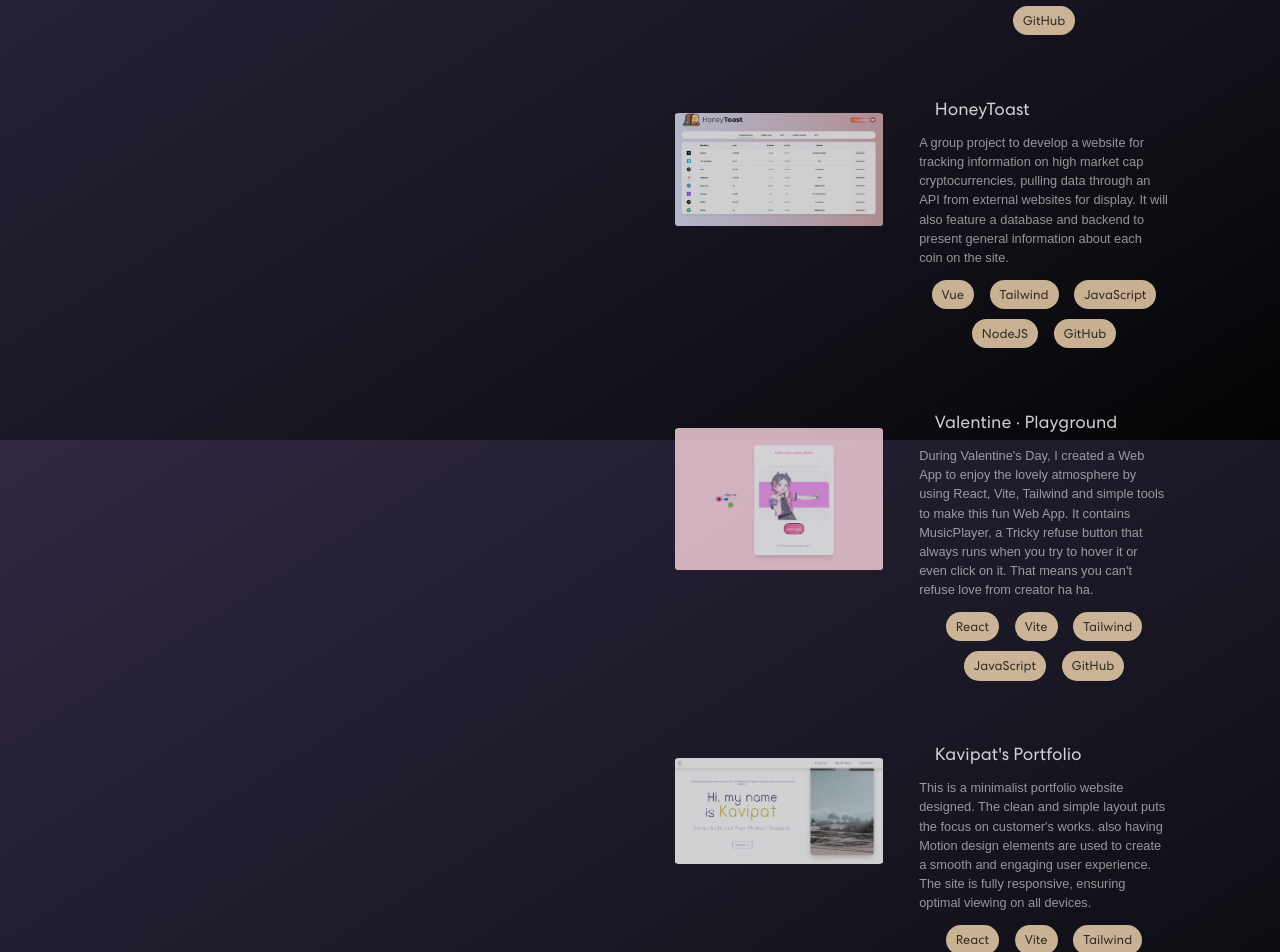
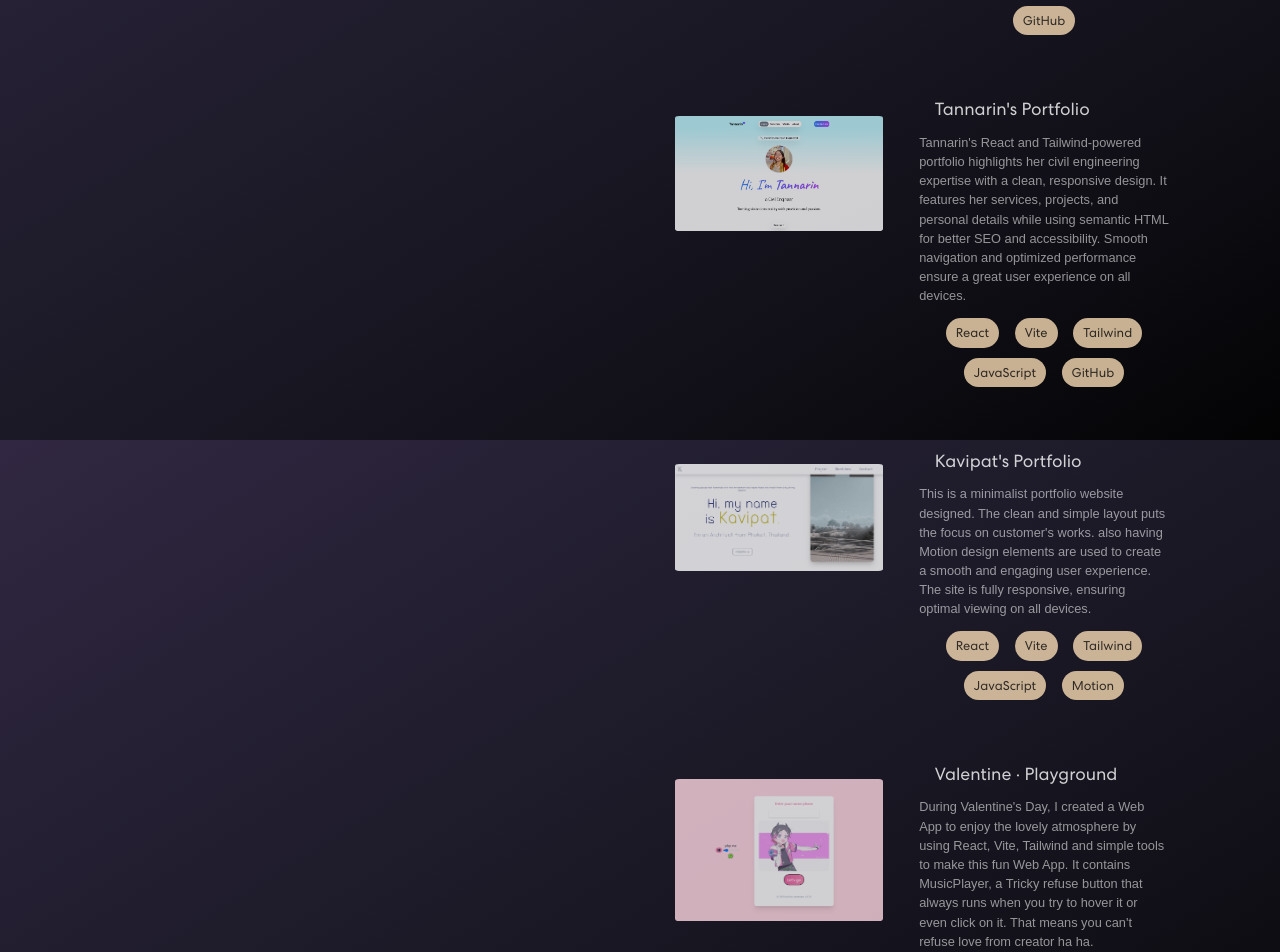
Before and after one commit to sahatwatz/portfolio-app, a React (Create React App) app: page / in a window 1280 px wide. Shown: the part 2760-3712 px from the top of the page. Built offline with nearby package versions, Linux system fonts and the light colour scheme; a web font is replaced by a local one.

Commit message:
add: new project

```diff
--- a/src/components/Right.js
+++ b/src/components/Right.js
@@ -13,7 +13,7 @@ import skill9 from "../assets/img/github.svg";
 import skill10 from "../assets/img/toeic2.svg";
 import project1 from "../assets/img/esports-web.png";
 import project2 from "../assets/img/tesla.png";
-import project3 from "../assets/img/honeytoast.png";
+import project3 from "../assets/img/tannarin-port.webp";
 import project4 from "../assets/img/clove.png";
 import project5 from "../assets/img/kavi.png";
 import popuptoeic from "../assets/img/popuptoeic.jpg";
@@ -301,66 +301,22 @@ export const Right = () => {
         <div className="box-text">
           <h1>
             <a
-              href="#"
+              href="https://tannarin.vercel.app"
               className="link6"
               target="_blank"
               rel="noopener noreferrer nofollow"
             >
-              <span>HoneyToast</span>
+              <span>Tannarin's Portfolio</span>
             </a>
           </h1>
           <div className="box-text-text">
             <p>
-              A group project to develop a website for tracking information on
-              high market cap cryptocurrencies, pulling data through an API from
-              external websites for display. It will also feature a database and
-              backend to present general information about each coin on the
-              site.
-            </p>
-          </div>
-          <div className="skill-span">
-            <div className="skill-box">
-              <p>Vue</p>
-            </div>
-            <div className="skill-box">
-              <p>Tailwind</p>
-            </div>
-            <div className="skill-box">
-              <p>JavaScript</p>
-            </div>
-          </div>
-          <div className="skill-span">
-            <div className="skill-box">
-              <p>NodeJS</p>
-            </div>
-            <div className="skill-box">
-              <p>GitHub</p>
-            </div>
-          </div>
-        </div>
-      </div>
-
-      <div className="content-box2">
-        <div className="box-pic">
-          <img src={project4} alt="project 4" />
-        </div>
-        <div className="box-text">
-          <h1>
-            <a
-              href="https://playground-v.vercel.app/"
-              className="link6"
-              target="_blank"
-            >
-              <span>Valentine · Playground</span>
-            </a>
-          </h1>
-          <div className="box-text-text">
-            <p>
-              During Valentine's Day, I created a Web App to enjoy the lovely
-              atmosphere by using React, Vite, Tailwind and simple tools to make
-              this fun Web App. It contains MusicPlayer, a Tricky refuse button
-              that always runs when you try to hover it or even click on it.
-              That means you can't refuse love from creator ha ha.
+              Tannarin's React and Tailwind-powered portfolio highlights her
+              civil engineering expertise with a clean, responsive design. It
+              features her services, projects, and personal details while using
+              semantic HTML for better SEO and accessibility. Smooth navigation
+              and optimized performance ensure a great user experience on all
+              devices.
             </p>
           </div>
           <div className="skill-span">
@@ -430,6 +386,51 @@ export const Right = () => {
         </div>
       </div>
 
+      <div className="content-box2">
+        <div className="box-pic">
+          <img src={project4} alt="project 4" />
+        </div>
+        <div className="box-text">
+          <h1>
+            <a
+              href="https://playground-v.vercel.app/"
+              className="link6"
+              target="_blank"
+            >
+              <span>Valentine · Playground</span>
+            </a>
+          </h1>
+          <div className="box-text-text">
+            <p>
+              During Valentine's Day, I created a Web App to enjoy the lovely
+              atmosphere by using React, Vite, Tailwind and simple tools to make
+              this fun Web App. It contains MusicPlayer, a Tricky refuse button
+              that always runs when you try to hover it or even click on it.
+              That means you can't refuse love from creator ha ha.
+            </p>
+          </div>
+          <div className="skill-span">
+            <div className="skill-box">
+              <p>React</p>
+            </div>
+            <div className="skill-box">
+              <p>Vite</p>
+            </div>
+            <div className="skill-box">
+              <p>Tailwind</p>
+            </div>
+          </div>
+          <div className="skill-span">
+            <div className="skill-box">
+              <p>JavaScript</p>
+            </div>
+            <div className="skill-box">
+              <p>GitHub</p>
+            </div>
+          </div>
+        </div>
+      </div>
+
       <div className="for-dot">
         <div className="bouncing-loader">
           <div></div>
```
Also changed, not shown: src/assets/img/tannarin-port.webp (added).
